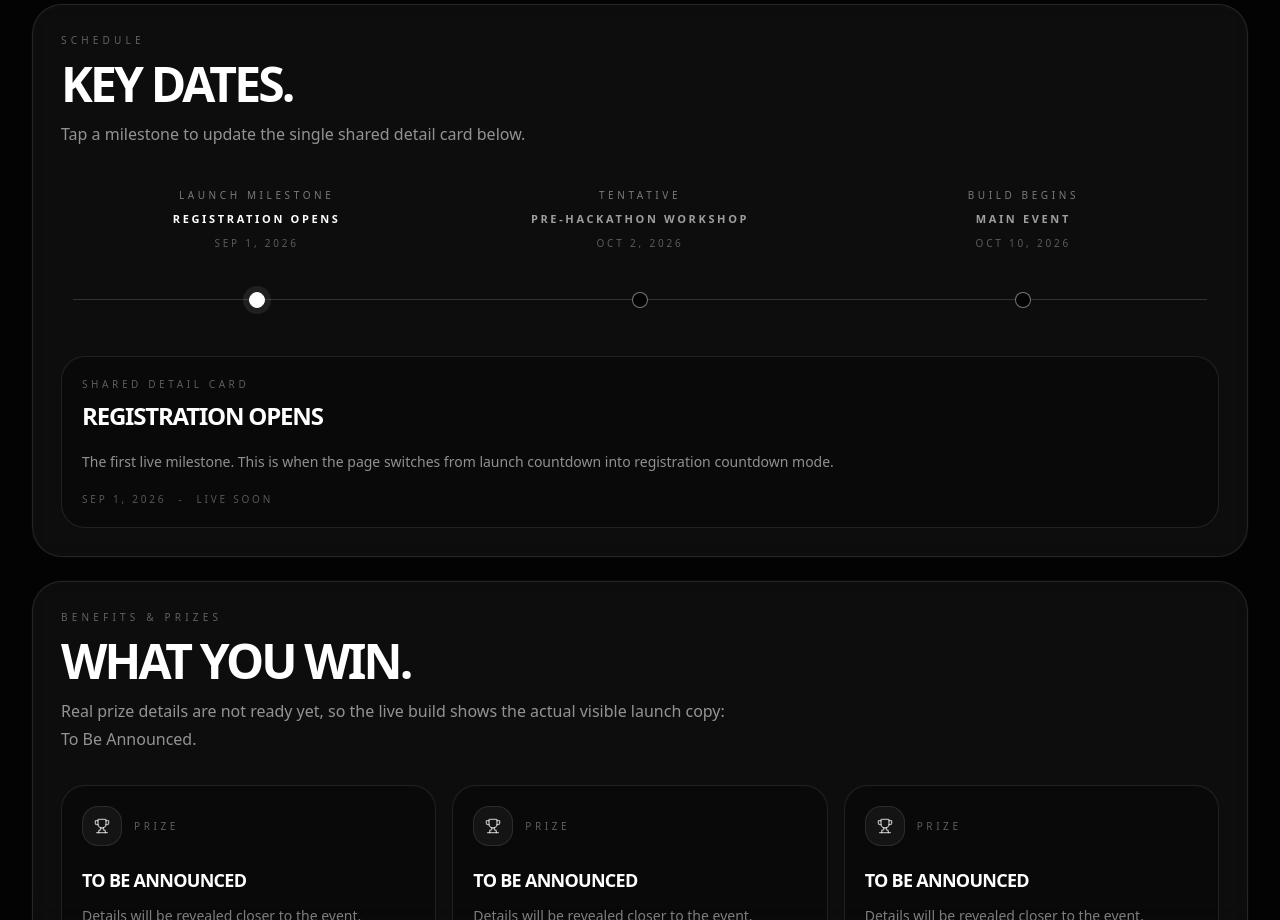
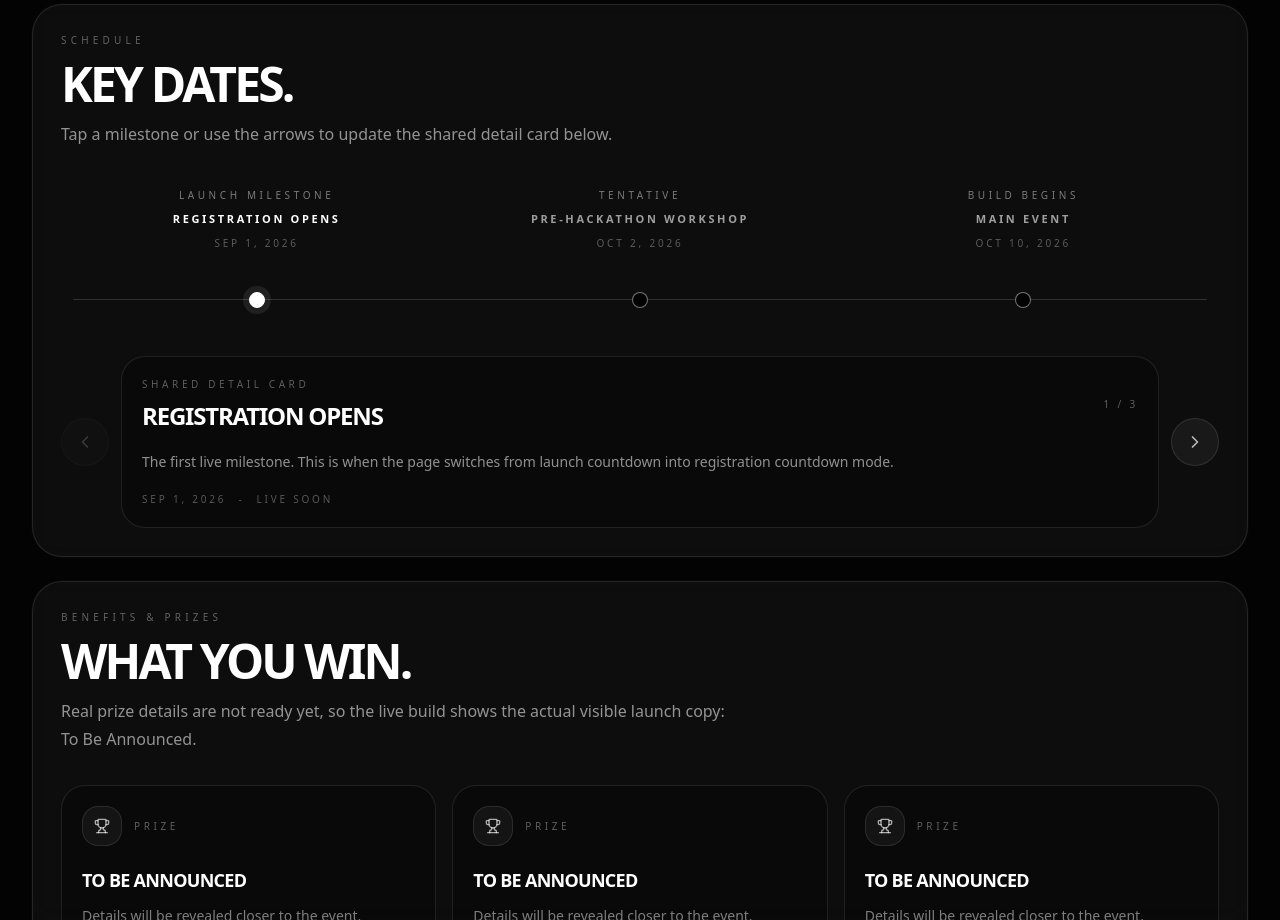
Before and after one commit to aihackerdorm-sarawak/aihackadorm-sarawak-web, a Next.js app: page / in a window 1280 px wide. Shown: the part 1740-2660 px from the top of the page. Built offline with nearby package versions, Linux system fonts and the light colour scheme.

Commit message:
updated timeline to include arrow button

```diff
--- a/components/HackathonLandingPage.tsx
+++ b/components/HackathonLandingPage.tsx
@@ -4,7 +4,7 @@ import { Component, useEffect, useRef, useState } from "react";
 import type { ReactNode } from "react";
 import Image from "next/image";
 import { motion, useReducedMotion } from "framer-motion";
-import { ArrowRight, ExternalLink, Mail, Sparkles, Trophy } from "lucide-react";
+import { ArrowRight, ChevronLeft, ChevronRight, ExternalLink, Mail, Sparkles, Trophy } from "lucide-react";
 import { GraphicsModeProvider, useGraphicsMode } from "./GraphicsMode";
 import { SectionReveal } from "./SectionReveal";
 import { SiteFooter } from "./SiteFooter";
@@ -569,14 +569,26 @@ function SponsorsSection() {
 
 function ScheduleSection() {
   const [selectedId, setSelectedId] = useState(scheduleItems[0].id);
-  const selected = scheduleItems.find((item) => item.id === selectedId) ?? scheduleItems[0];
+  const selectedIndex = Math.max(
+    0,
+    scheduleItems.findIndex((item) => item.id === selectedId)
+  );
+  const selected = scheduleItems[selectedIndex] ?? scheduleItems[0];
+
+  const goToIndex = (index: number) => {
+    const clamped = Math.max(0, Math.min(scheduleItems.length - 1, index));
+    setSelectedId(scheduleItems[clamped].id);
+  };
+
+  const atStart = selectedIndex === 0;
+  const atEnd = selectedIndex === scheduleItems.length - 1;
 
   return (
     <SectionReveal id="schedule" className="scroll-mt-28" delay={0.06}>
       <SectionShell
         eyebrow="Schedule"
         title="Key dates."
-        copy="Tap a milestone to update the single shared detail card below."
+        copy="Tap a milestone or use the arrows to update the shared detail card below."
       >
         <div className="space-y-6">
           <div className="overflow-x-auto pb-4">
@@ -627,7 +639,18 @@ function ScheduleSection() {
             </div>
           </div>
 
-          <div className="rounded-[24px] border border-white/10 bg-black/30 p-5">
+          <div className="flex items-center gap-2 sm:gap-3">
+            <button
+              type="button"
+              onClick={() => goToIndex(selectedIndex - 1)}
+              disabled={atStart}
+              aria-label="Previous milestone"
+              className="flex h-12 w-12 shrink-0 items-center justify-center rounded-full border border-white/10 bg-white/5 text-white/70 transition-colors hover:border-white/25 hover:bg-white/10 hover:text-white disabled:cursor-not-allowed disabled:opacity-25 disabled:hover:border-white/10 disabled:hover:bg-white/5 disabled:hover:text-white/70"
+            >
+              <ChevronLeft className="h-5 w-5" />
+            </button>
+
+            <div className="min-w-0 flex-1 rounded-[24px] border border-white/10 bg-black/30 p-5">
               <div className="flex flex-wrap items-center justify-between gap-3">
                 <div>
                   <p className="font-mono text-[10px] uppercase tracking-[0.36em] text-white/35">
@@ -637,11 +660,16 @@ function ScheduleSection() {
                     {selected.title}
                   </h3>
                 </div>
+                <div className="flex items-center gap-3">
                   {selected.badge ? (
                     <span className="rounded-full border border-white/10 bg-white/5 px-3 py-1 text-[9px] uppercase tracking-[0.28em] text-white/45">
                       {selected.badge}
                     </span>
                   ) : null}
+                  <span className="font-mono text-[10px] uppercase tracking-[0.28em] text-white/35">
+                    {selectedIndex + 1} / {scheduleItems.length}
+                  </span>
+                </div>
               </div>
               <p className="mt-4 max-w-3xl text-sm leading-7 text-white/55">{selected.copy}</p>
               <div className="mt-4 flex flex-wrap items-center gap-3 text-[10px] uppercase tracking-[0.28em] text-white/32">
@@ -649,6 +677,17 @@ function ScheduleSection() {
                 <span>-</span>
                 <span>{selected.status ?? "Tentative"}</span>
               </div>
+            </div>
+
+            <button
+              type="button"
+              onClick={() => goToIndex(selectedIndex + 1)}
+              disabled={atEnd}
+              aria-label="Next milestone"
+              className="flex h-12 w-12 shrink-0 items-center justify-center rounded-full border border-white/10 bg-white/5 text-white/70 transition-colors hover:border-white/25 hover:bg-white/10 hover:text-white disabled:cursor-not-allowed disabled:opacity-25 disabled:hover:border-white/10 disabled:hover:bg-white/5 disabled:hover:text-white/70"
+            >
+              <ChevronRight className="h-5 w-5" />
+            </button>
           </div>
         </div>
       </SectionShell>
```
Lines whose indentation alone changed are shown as unchanged.
